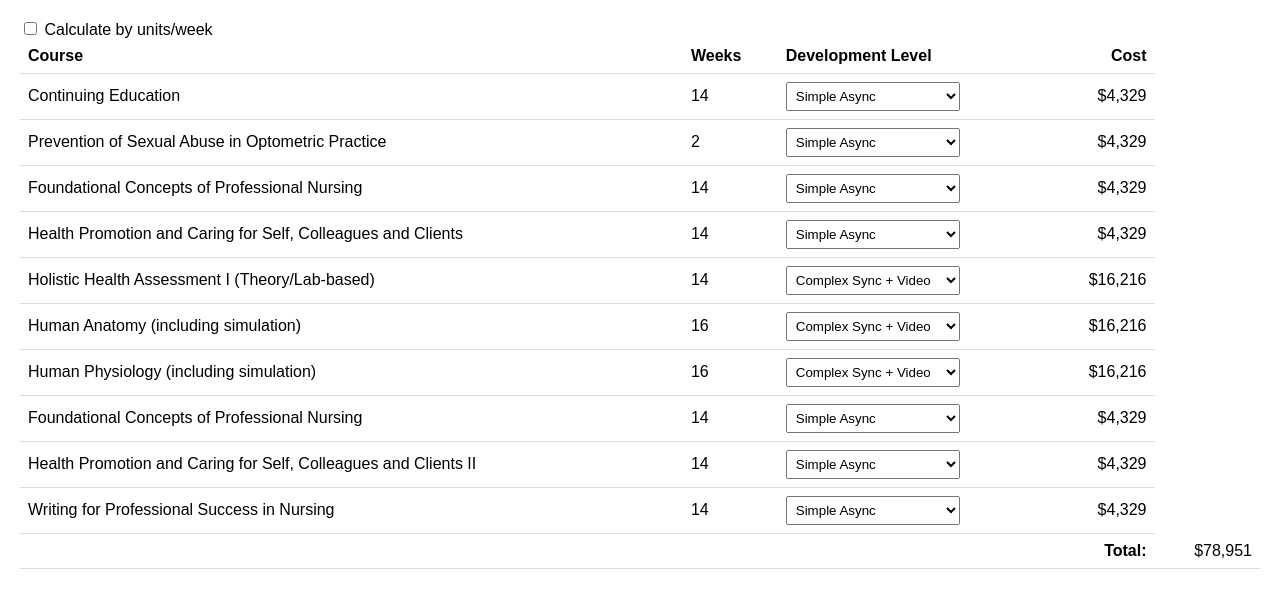
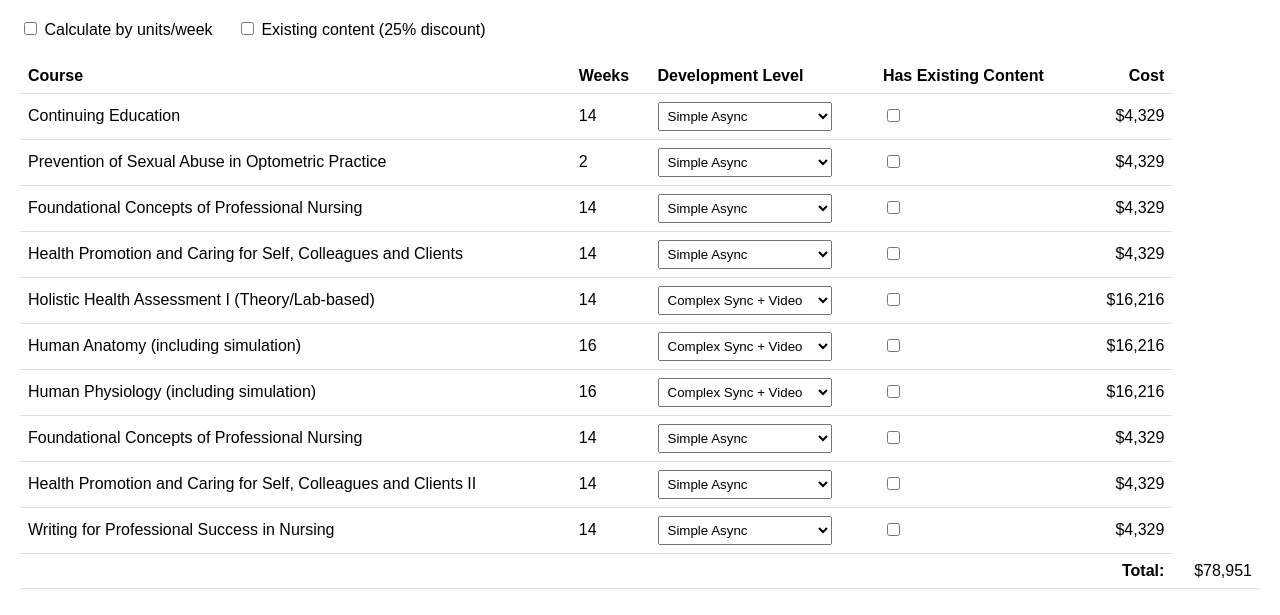
Before and after one commit to jameskruck/devcalculator, a plain HTML site: page index.html in a window 1280 px wide. Shown: the part 61-676 px from the top of the page. Drawn offline with Linux system fonts and the light colour scheme.

Commit message:
added existing content discount

```diff
--- a/index.html
+++ b/index.html
@@ -8,14 +8,20 @@
         th, td { padding: 8px; text-align: left; border-bottom: 1px solid #ddd; }
         select, input { padding: 5px; }
         .right { text-align: right; }
+        .controls { margin-bottom: 20px; }
+        .controls label { margin-right: 20px; }
     </style>
 </head>
 <body>
     <h1>Course Development Cost Calculator</h1>
-    <div>
+    <div class="controls">
         <label>
             <input type="checkbox" id="calculateByUnit" onchange="updateCalculations()">
             Calculate by units/week
+        </label>
+        <label>
+            <input type="checkbox" id="existingContent" onchange="updateCalculations()">
+            Existing content (25% discount)
         </label>
     </div>
     <table id="courseTable">
@@ -25,6 +31,7 @@
                 <th>Weeks</th>
                 <th class="units-column" style="display:none">Units per Week</th>
                 <th>Development Level</th>
+                <th>Has Existing Content</th>
                 <th class="right">Cost</th>
             </tr>
         </thead>
@@ -32,7 +39,7 @@
         </tbody>
         <tfoot>
             <tr>
-                <td colspan="4" class="right"><strong>Total:</strong></td>
+                <td colspan="5" class="right"><strong>Total:</strong></td>
                 <td class="right" id="totalCost">$0</td>
             </tr>
         </tfoot>
@@ -50,18 +57,18 @@
             'Complex Sync + Video': 16216
         };
 
-const courses = [
-    { id: 1, name: 'Continuing Education', weeks: 14, level: 'Simple Async', unitsPerWeek: 1 },
-    { id: 2, name: 'Prevention of Sexual Abuse in Optometric Practice', weeks: 2, level: 'Simple Async', unitsPerWeek: 1 },
-    { id: 3, name: 'Foundational Concepts of Professional Nursing', weeks: 14, level: 'Simple Async', unitsPerWeek: 1 },
-    { id: 4, name: 'Health Promotion and Caring for Self, Colleagues and Clients', weeks: 14, level: 'Simple Async', unitsPerWeek: 1 },
-    { id: 5, name: 'Holistic Health Assessment I (Theory/Lab-based)', weeks: 14, level: 'Complex Sync + Video', unitsPerWeek: 1 },
-    { id: 6, name: 'Human Anatomy (including simulation)', weeks: 16, level: 'Complex Sync + Video', unitsPerWeek: 1 },
-    { id: 7, name: 'Human Physiology (including simulation)', weeks: 16, level: 'Complex Sync + Video', unitsPerWeek: 1 },
-    { id: 8, name: 'Foundational Concepts of Professional Nursing', weeks: 14, level: 'Simple Async', unitsPerWeek: 1 },
-    { id: 9, name: 'Health Promotion and Caring for Self, Colleagues and Clients II', weeks: 14, level: 'Simple Async', unitsPerWeek: 1 },
-    { id: 10, name: 'Writing for Professional Success in Nursing', weeks: 14, level: 'Simple Async', unitsPerWeek: 1 }
-];
+        const courses = [
+            { id: 1, name: 'Continuing Education', weeks: 14, level: 'Simple Async', unitsPerWeek: 1, hasExisting: false },
+            { id: 2, name: 'Prevention of Sexual Abuse in Optometric Practice', weeks: 2, level: 'Simple Async', unitsPerWeek: 1, hasExisting: false },
+            { id: 3, name: 'Foundational Concepts of Professional Nursing', weeks: 14, level: 'Simple Async', unitsPerWeek: 1, hasExisting: false },
+            { id: 4, name: 'Health Promotion and Caring for Self, Colleagues and Clients', weeks: 14, level: 'Simple Async', unitsPerWeek: 1, hasExisting: false },
+            { id: 5, name: 'Holistic Health Assessment I (Theory/Lab-based)', weeks: 14, level: 'Complex Sync + Video', unitsPerWeek: 1, hasExisting: false },
+            { id: 6, name: 'Human Anatomy (including simulation)', weeks: 16, level: 'Complex Sync + Video', unitsPerWeek: 1, hasExisting: false },
+            { id: 7, name: 'Human Physiology (including simulation)', weeks: 16, level: 'Complex Sync + Video', unitsPerWeek: 1, hasExisting: false },
+            { id: 8, name: 'Foundational Concepts of Professional Nursing', weeks: 14, level: 'Simple Async', unitsPerWeek: 1, hasExisting: false },
+            { id: 9, name: 'Health Promotion and Caring for Self, Colleagues and Clients II', weeks: 14, level: 'Simple Async', unitsPerWeek: 1, hasExisting: false },
+            { id: 10, name: 'Writing for Professional Success in Nursing', weeks: 14, level: 'Simple Async', unitsPerWeek: 1, hasExisting: false }
+        ];
 
         function createRow(course) {
             return `
@@ -81,6 +88,12 @@ const courses = [
                             ).join('')}
                         </select>
                     </td>
+                    <td>
+                        <input type="checkbox"
+                               onchange="updateCalculations()"
+                               data-id="${course.id}"
+                               ${course.hasExisting ? 'checked' : ''}>
+                    </td>
                     <td class="right" id="cost-${course.id}">$0</td>
                 </tr>
             `;
@@ -88,6 +101,7 @@ const courses = [
 
         function updateCalculations() {
             const calculateByUnit = document.getElementById('calculateByUnit').checked;
+            const existingContent = document.getElementById('existingContent').checked;
             const unitsColumns = document.querySelectorAll('.units-column');
             unitsColumns.forEach(col => col.style.display = calculateByUnit ? '' : 'none');
 
@@ -96,7 +110,13 @@ const courses = [
                 const level = document.querySelector(`select[data-id="${course.id}"]`).value;
                 const unitsPerWeek = calculateByUnit ?
                     parseInt(document.querySelector(`input[data-id="${course.id}"]`).value) : 1;
-                const baseCost = developmentLevels[level];
+                const hasExisting = document.querySelector(`input[type="checkbox"][data-id="${course.id}"]`).checked;
+
+                let baseCost = developmentLevels[level];
+                if (existingContent && hasExisting) {
+                    baseCost = baseCost * 0.75; // 25% discount for existing content
+                }
+
                 const cost = calculateByUnit ? baseCost * course.weeks * unitsPerWeek : baseCost;
 
                 document.getElementById(`cost-${course.id}`).textContent =
```
